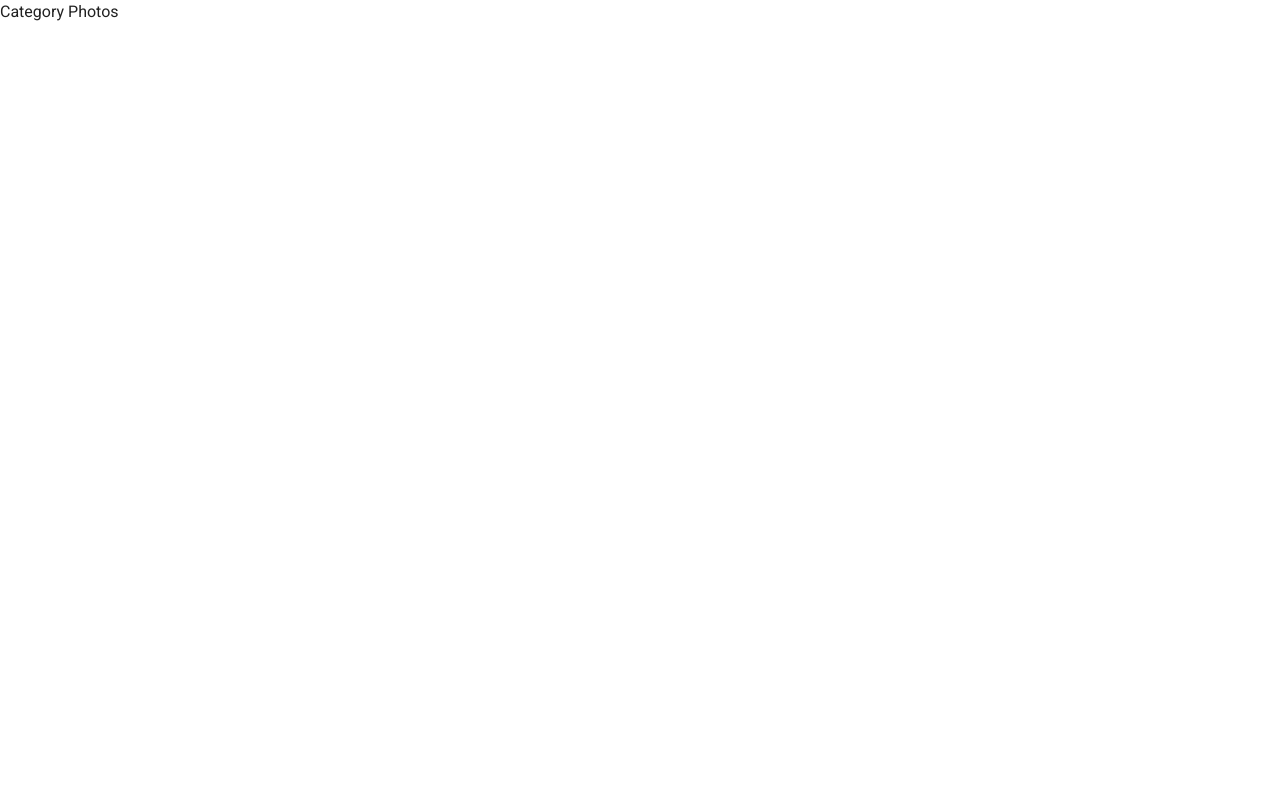
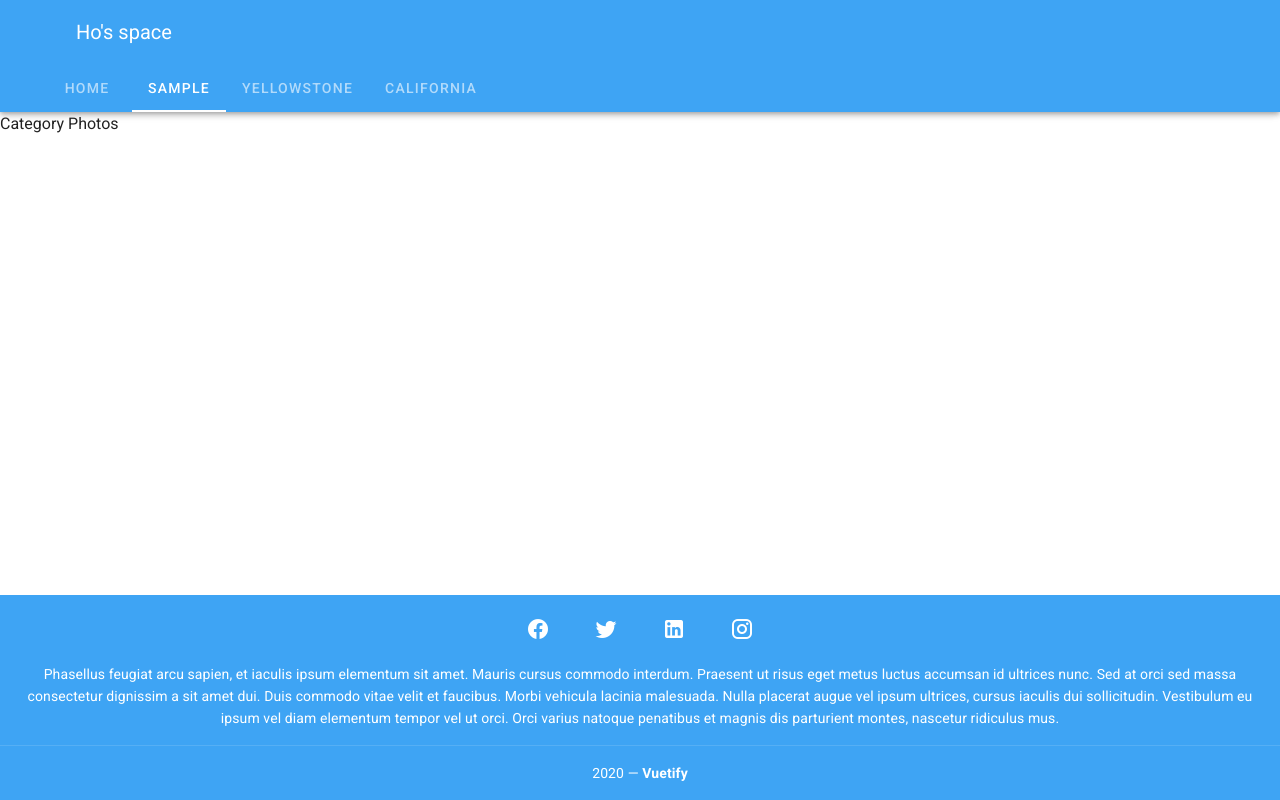
Before and after one commit to BiTheDev/VuePhotoGallery, a Vue app in the folder client/: page /CategoryPhoto/sample in a window 1280 px wide. Built offline with nearby package versions, Linux system fonts and the light colour scheme.

Commit message:
edit navbar tab link, footer icons, page routing and basic content for category Photo

```diff
--- a/client/src/components/CategoryPhoto.vue
+++ b/client/src/components/CategoryPhoto.vue
@@ -1,3 +1,20 @@
 <template>
     <div>Category Photos</div>
 </template>
+
+<script>
+export default {
+    name: 'MainContent',
+        props:{
+        changeNavStatus:Function
+    },
+    data(){
+        return{
+
+        }
+    },
+    mounted(){
+        this.changeNavStatus();
+    },
+}
+</script>
--- a/client/src/components/Footer.vue
+++ b/client/src/components/Footer.vue
@@ -28,3 +28,15 @@
     </v-card>
   </v-footer>
 </template>
+<script>
+  export default {
+    data: () => ({
+      icons: [
+        'mdi-facebook',
+        'mdi-twitter',
+        'mdi-linkedin',
+        'mdi-instagram',
+      ],
+    }),
+  }
+</script>
--- a/client/src/components/NavBar.vue
+++ b/client/src/components/NavBar.vue
@@ -13,8 +13,8 @@
       <v-spacer></v-spacer>
       <template v-slot:extension>
         <v-tabs align-with-title>
-          <v-tab>Home</v-tab>
-          <v-tab>Seattle</v-tab>
+          <v-tab to="/main">Home</v-tab>
+          <v-tab to="/CategoryPhoto/sample">Sample</v-tab>
           <v-tab>YellowStone</v-tab>
           <v-tab>California</v-tab>
         </v-tabs>
@@ -26,6 +26,7 @@
 export default {
   data(){
     return{
+
     }
   }
 }
--- a/client/src/router.js
+++ b/client/src/router.js
@@ -26,7 +26,7 @@ export default new Router({
         component: MainContent
       },
       {
-        path: '/CategoryPhoto/:place',
+        path: '/CategoryPhoto/sample',
         name: 'PhotoCategory',
         component: CategoryPhoto
       },
```
